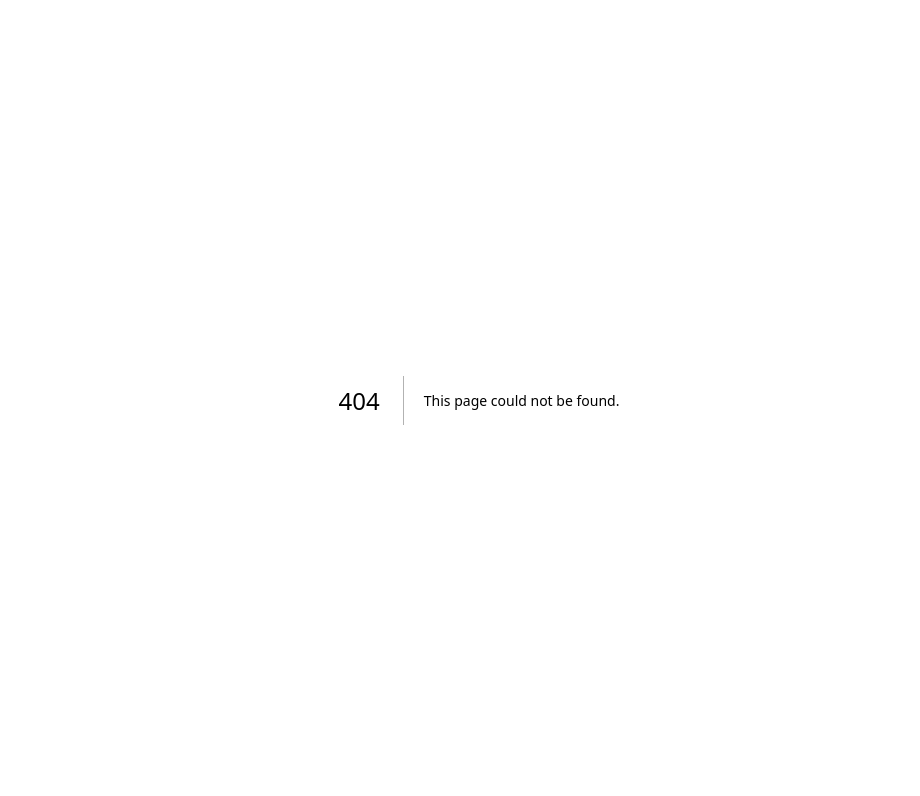
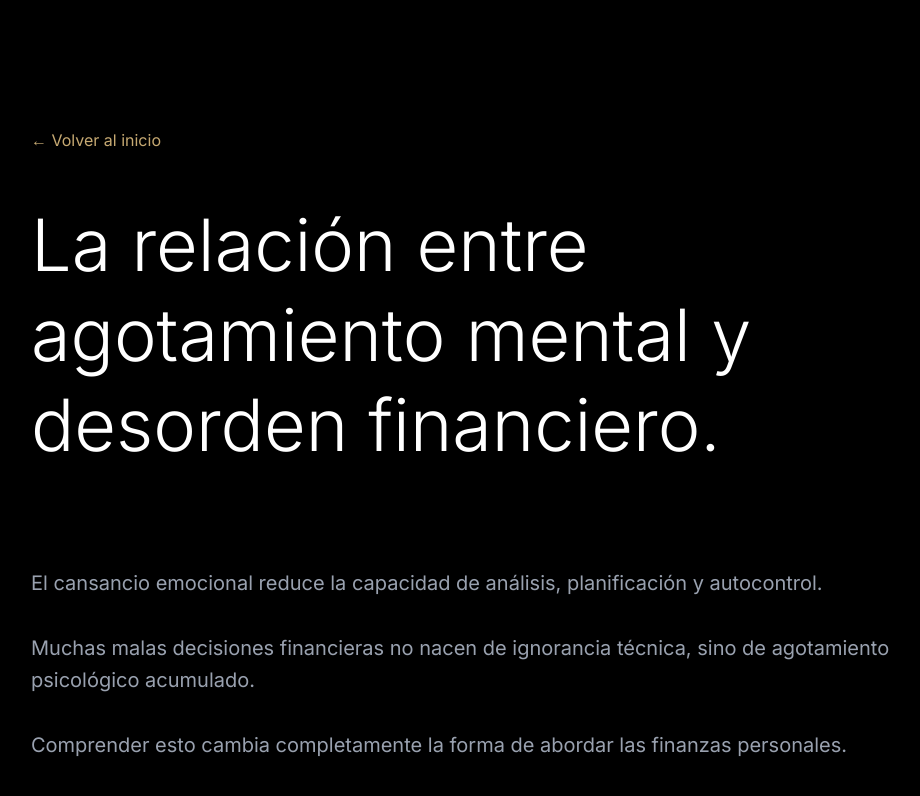
Before and after one commit to finanzassmartia2025/richard-couget-web, a Next.js app: page /blog/agotamiento-mental-y-desorden-financiero in a window 1280 px wide. Before the commit this address had no page. Shown: the top 796 px of the page, without its empty margins (161-1081 px from the left). Built offline with nearby package versions, Linux system fonts and the light colour scheme.

Commit message:
Mejoras web

```diff
--- /dev/null
+++ b/app/blog/[slug]/page.tsx
@@ -0,0 +1,79 @@
+const articles = {
+  "problema-financiero-no-es-matematico": {
+    title: "El problema financiero rara vez es solo matemático.",
+    content: `
+Muchas personas creen que mejorar sus finanzas depende exclusivamente de ganar más dinero.
+
+Sin embargo, gran parte de la fragilidad financiera moderna proviene de sistemas de vida mal estructurados, agotamiento mental y decisiones sostenidas bajo estrés constante.
+
+El dinero no funciona aislado de la vida.
+
+Y cuando la estructura personal se deteriora, las decisiones financieras también comienzan a deteriorarse.
+    `,
+  },
+
+  "primero-la-vida-despues-el-sistema-financiero": {
+    title: "Primero diseñamos la vida. Después el sistema financiero.",
+    content: `
+La estabilidad financiera sostenible no comienza con inversiones.
+
+Comienza entendiendo qué tipo de vida queremos sostener.
+
+El sistema financiero personal debería ser consecuencia de un diseño consciente de vida y no un mecanismo de supervivencia improvisado.
+    `,
+  },
+
+  "agotamiento-mental-y-desorden-financiero": {
+    title: "La relación entre agotamiento mental y desorden financiero.",
+    content: `
+El cansancio emocional reduce la capacidad de análisis, planificación y autocontrol.
+
+Muchas malas decisiones financieras no nacen de ignorancia técnica, sino de agotamiento psicológico acumulado.
+
+Comprender esto cambia completamente la forma de abordar las finanzas personales.
+    `,
+  },
+};
+
+export default function BlogPost({
+  params,
+}: {
+  params: { slug: string };
+}) {
+
+  const article =
+    articles[params.slug as keyof typeof articles];
+
+  if (!article) {
+    return (
+      <div className="min-h-screen bg-black text-white flex items-center justify-center">
+        Artículo no encontrado.
+      </div>
+    );
+  }
+
+  return (
+    <main className="min-h-screen bg-black text-white px-8 py-32">
+
+      <div className="max-w-4xl mx-auto">
+
+        <a
+          href="/"
+          className="text-[#C6A972] mb-12 inline-block"
+        >
+          ← Volver al inicio
+        </a>
+
+        <h1 className="text-5xl md:text-7xl font-light leading-tight mb-16">
+          {article.title}
+        </h1>
+
+        <div className="text-gray-400 text-xl leading-relaxed whitespace-pre-line">
+          {article.content}
+        </div>
+
+      </div>
+
+    </main>
+  );
+}
--- a/components/BlogSection.tsx
+++ b/components/BlogSection.tsx
@@ -7,16 +7,21 @@ const articles = [
     title: "El problema financiero rara vez es solo matemático.",
     description:
       "Por qué muchas personas siguen sintiendo fragilidad financiera incluso aumentando sus ingresos.",
+    slug: "problema-financiero-no-es-matematico",
   },
+
   {
     title: "Primero diseñamos la vida. Después el sistema financiero.",
     description:
       "La estabilidad financiera comienza mucho antes del ahorro o la inversión.",
+    slug: "primero-la-vida-despues-el-sistema-financiero",
   },
+
   {
     title: "La relación entre agotamiento mental y desorden financiero.",
     description:
       "Cómo el cansancio emocional impacta directamente en las decisiones económicas.",
+    slug: "agotamiento-mental-y-desorden-financiero",
   },
 ];
 
@@ -59,17 +64,18 @@ export default function BlogSection() {
 
           {articles.map((article, index) => (
 
-            <motion.div
+            <motion.a
+              href={`/blog/${article.slug}`}
               key={index}
               initial={{ opacity: 0, y: 50 }}
               whileInView={{ opacity: 1, y: 0 }}
               transition={{
-                duration: 0.8,
-                delay: index * 0.15,
-              }}
-              viewport={{ once: true }}
-              className="border border-white/10 rounded-[2rem] p-8 bg-white/[0.02] backdrop-blur-sm hover:border-[#C6A972]/30 transition group cursor-pointer"
-            >
+               duration: 0.8,
+              delay: index * 0.15,
+            }}
+            viewport={{ once: true }}
+            className="border border-white/10 rounded-[2rem] p-8 bg-white/[0.02] backdrop-blur-sm hover:border-[#C6A972]/30 transition group cursor-pointer block"
+          >
 
               <div className="mb-10">
 
@@ -91,7 +97,7 @@ export default function BlogSection() {
                 Leer artículo
               </div>
 
-            </motion.div>
+            </motion.a>
 
           ))}
 
```
